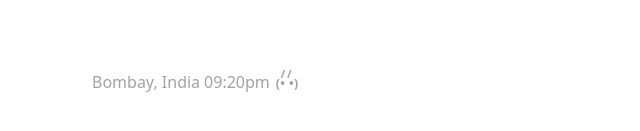
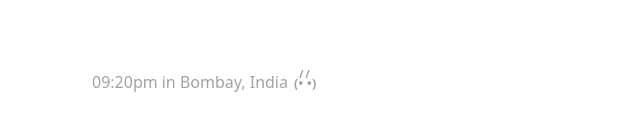
Before and after one commit to yashsehgal/personal-website, a Next.js app: page / in a window 1280 px wide. Shown: the part 721-852 px from the top of the page, without its empty margins (0-640 px from the left). Built offline with nearby package versions, Linux system fonts and the light colour scheme; a web font is replaced by a local one.

Commit message:
Update bunny-hop and bunny-ears animations in global styles for faster transitions; enhance HomeScreenFooterSection by adding formatted date styling.

```diff
--- a/app/globals.css
+++ b/app/globals.css
@@ -48,8 +48,8 @@
   --radius-2xl: calc(var(--radius) * 1.8);
   --radius-3xl: calc(var(--radius) * 2.2);
   --radius-4xl: calc(var(--radius) * 2.6);
-  --animate-bunny-hop: bunny-hop 1.8s cubic-bezier(0.45, 0.2, 0.4, 1) infinite;
-  --animate-bunny-ears: bunny-ears 1.8s cubic-bezier(0.45, 0.2, 0.4, 1) infinite;
+  --animate-bunny-hop: bunny-hop 1.35s cubic-bezier(0.45, 0.2, 0.4, 1) infinite;
+  --animate-bunny-ears: bunny-ears 1.35s cubic-bezier(0.45, 0.2, 0.4, 1) infinite;
 }
 
 body {
--- a/screens/home/components/home-screen-footer-section.tsx
+++ b/screens/home/components/home-screen-footer-section.tsx
@@ -33,10 +33,10 @@ export function HomeScreenFooterSection() {
   }, [sanitizedDate]);
 
   return (
-    <footer className="px-3">
+    <footer className="px-3 cursor-default select-none">
       <p className="group inline-flex items-center text-base text-primary/40 font-medium">
+        <span className="tabular-nums mr-1">{formattedSanitizedDate}</span> in
         Bombay, India
-        <span className="tabular-nums ml-1">{formattedSanitizedDate}</span>
         <HoppingBunny />
       </p>
     </footer>
```
